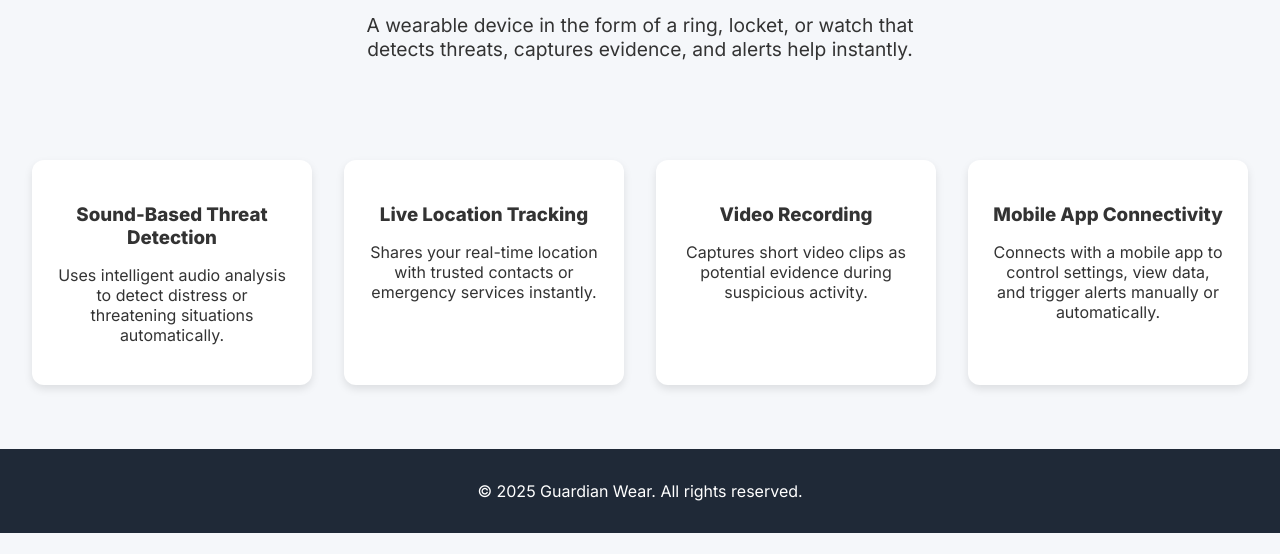
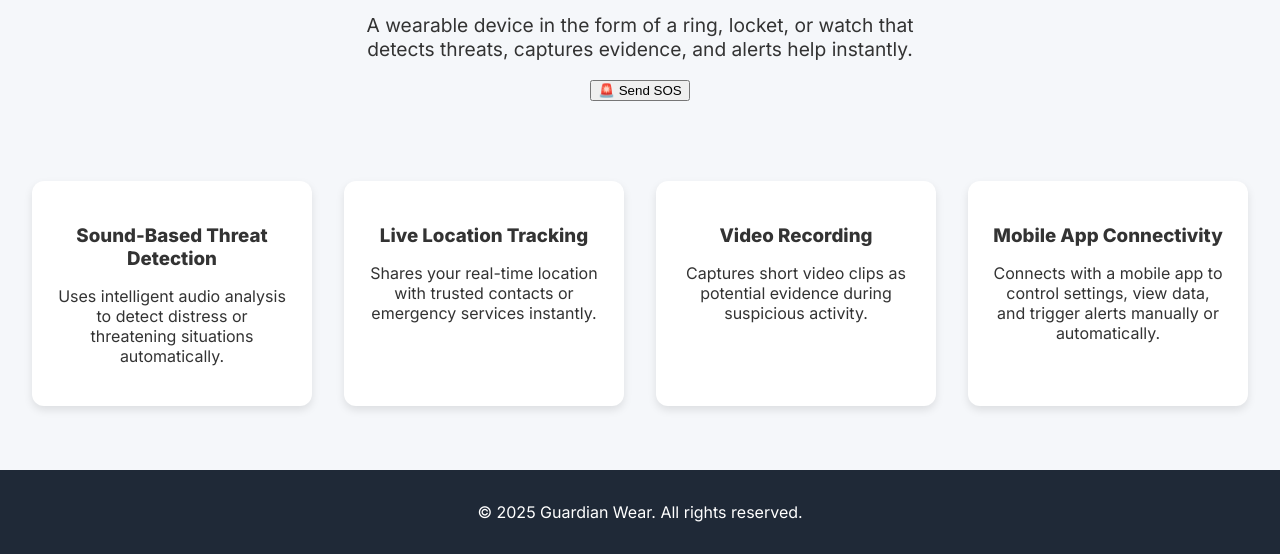
Before and after one commit to ridhisharma1122/guardian-wear, a plain HTML site: page index.html in a window 1280 px wide. Shown: the part 318-872 px from the top of the page. Before the commit the page ends 851 px from the top, so only its background shows below. Drawn offline with Linux system fonts and the light colour scheme.

Commit message:
index.html

```diff
--- a/index.html
+++ b/index.html
@@ -67,7 +67,8 @@
   <section class="hero">
     <h1>Smart Safety, Stylishly Worn</h1>
     <p>A wearable device in the form of a ring, locket, or watch that detects threats, captures evidence, and alerts help instantly.</p>
-  </section>
+    <button onclick="triggerSOS()">🚨 Send SOS</button>
+ </section>
 
   <section class="features">
     <div class="feature">
@@ -87,9 +88,15 @@
       <p>Connects with a mobile app to control settings, view data, and trigger alerts manually or automatically.</p>
     </div>
   </section>
-
   <footer>
     <p>&copy; 2025 Guardian Wear. All rights reserved.</p>
   </footer>
+  <script>
+  function triggerSOS() {
+    alert('🚨 SOS triggered! Help is on the way.');
+    // Future: Send location, video, or connect to the app
+  }
+</script>
+
 </body>
 </html>
```
